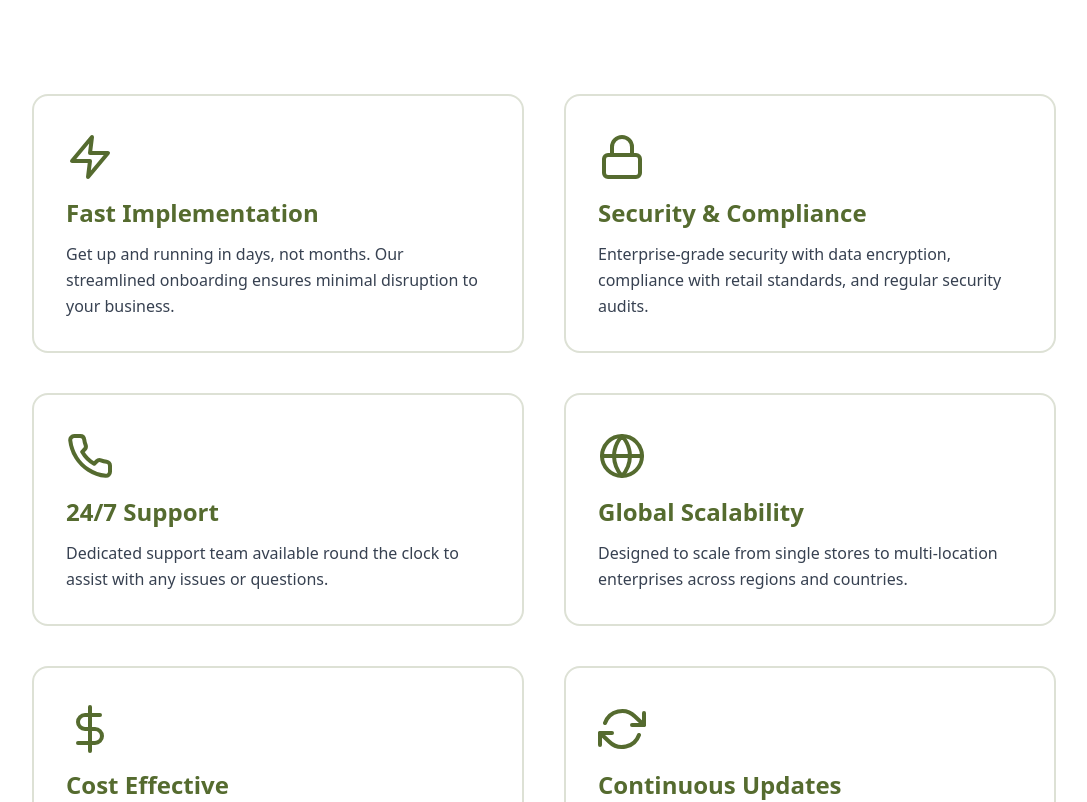
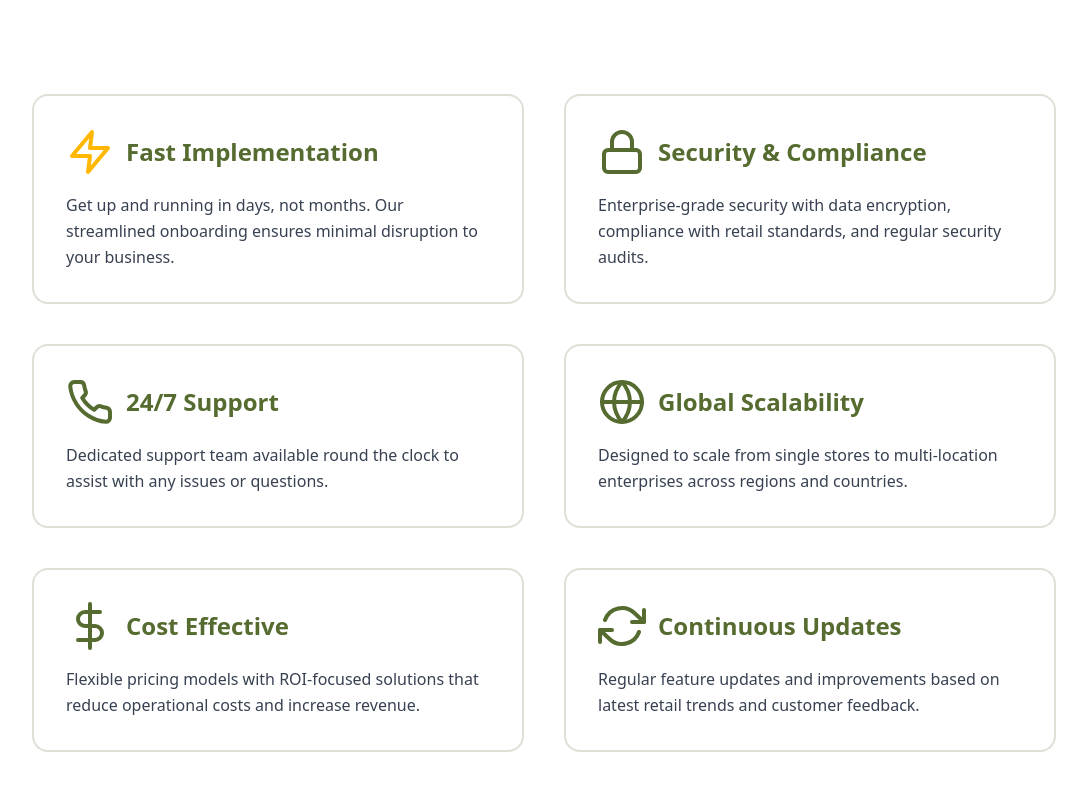
Before and after one commit to BhadraSuman/QuickShelf-FE, a Next.js app: page / in a window 1280 px wide. Shown: the part 4124-4926 px from the top of the page, without its empty margins (96-1183 px from the left). Built offline with nearby package versions, Linux system fonts and the light colour scheme.

Commit message:
Refactor Navigation and Home components to enhance UI with improved layout and link usage

```diff
--- a/app/page.tsx
+++ b/app/page.tsx
@@ -167,57 +167,57 @@ export default function Home() {
                     </div>
                     <div className="grid grid-cols-1 md:grid-cols-2 gap-10">
                         <div className="bg-white rounded-2xl p-8 border-2 border-olive/20 hover:border-yellow-300 hover:shadow-lg transition-all duration-300">
-                            <div className="text-5xl mb-4">
-                                <FiZap className="inline text-5xl" />
+                            <div className="flex items-center gap-3 mb-4">
+                                <FiZap className="text-3xl sm:text-5xl text-yellow-500" />
+                                <h3 className="text-xl sm:text-2xl font-bold text-olive m-0">Fast Implementation</h3>
                             </div>
-                            <h3 className="text-2xl font-bold text-olive mb-3">Fast Implementation</h3>
                             <p className="text-gray-700 leading-relaxed">
                                 Get up and running in days, not months. Our streamlined onboarding ensures minimal disruption to your
                                 business.
                             </p>
                         </div>
                         <div className="bg-white rounded-2xl p-8 border-2 border-olive/20 hover:border-yellow-300 hover:shadow-lg transition-all duration-300">
-                            <div className="text-5xl mb-4">
-                                <FiLock className="inline text-5xl" />
+                            <div className="flex items-center gap-3 mb-4">
+                                <FiLock className="text-3xl sm:text-5xl text-olive" />
+                                <h3 className="text-xl sm:text-2xl font-bold text-olive m-0">Security & Compliance</h3>
                             </div>
-                            <h3 className="text-2xl font-bold text-olive mb-3">Security & Compliance</h3>
                             <p className="text-gray-700 leading-relaxed">
                                 Enterprise-grade security with data encryption, compliance with retail standards, and regular security
                                 audits.
                             </p>
                         </div>
                         <div className="bg-white rounded-2xl p-8 border-2 border-olive/20 hover:border-yellow-300 hover:shadow-lg transition-all duration-300">
-                            <div className="text-5xl mb-4">
-                                <FiPhone className="inline text-5xl" />
+                            <div className="flex items-center gap-3 mb-4">
+                                <FiPhone className="text-3xl sm:text-5xl text-olive" />
+                                <h3 className="text-xl sm:text-2xl font-bold text-olive m-0">24/7 Support</h3>
                             </div>
-                            <h3 className="text-2xl font-bold text-olive mb-3">24/7 Support</h3>
                             <p className="text-gray-700 leading-relaxed">
                                 Dedicated support team available round the clock to assist with any issues or questions.
                             </p>
                         </div>
                         <div className="bg-white rounded-2xl p-8 border-2 border-olive/20 hover:border-yellow-300 hover:shadow-lg transition-all duration-300">
-                            <div className="text-5xl mb-4">
-                                <FiGlobe className="inline text-5xl" />
+                            <div className="flex items-center gap-3 mb-4">
+                                <FiGlobe className="text-3xl sm:text-5xl text-olive" />
+                                <h3 className="text-xl sm:text-2xl font-bold text-olive m-0">Global Scalability</h3>
                             </div>
-                            <h3 className="text-2xl font-bold text-olive mb-3">Global Scalability</h3>
                             <p className="text-gray-700 leading-relaxed">
                                 Designed to scale from single stores to multi-location enterprises across regions and countries.
                             </p>
                         </div>
                         <div className="bg-white rounded-2xl p-8 border-2 border-olive/20 hover:border-yellow-300 hover:shadow-lg transition-all duration-300">
-                            <div className="text-5xl mb-4">
-                                <FiDollarSign className="inline text-5xl" />
+                            <div className="flex items-center gap-3 mb-4">
+                                <FiDollarSign className="text-3xl sm:text-5xl text-olive" />
+                                <h3 className="text-xl sm:text-2xl font-bold text-olive m-0">Cost Effective</h3>
                             </div>
-                            <h3 className="text-2xl font-bold text-olive mb-3">Cost Effective</h3>
                             <p className="text-gray-700 leading-relaxed">
                                 Flexible pricing models with ROI-focused solutions that reduce operational costs and increase revenue.
                             </p>
                         </div>
                         <div className="bg-white rounded-2xl p-8 border-2 border-olive/20 hover:border-yellow-300 hover:shadow-lg transition-all duration-300">
-                            <div className="text-5xl mb-4">
-                                <FiRefreshCw className="inline text-5xl" />
+                            <div className="flex items-center gap-3 mb-4">
+                                <FiRefreshCw className="text-3xl sm:text-5xl text-olive" />
+                                <h3 className="text-xl sm:text-2xl font-bold text-olive m-0">Continuous Updates</h3>
                             </div>
-                            <h3 className="text-2xl font-bold text-olive mb-3">Continuous Updates</h3>
                             <p className="text-gray-700 leading-relaxed">
                                 Regular feature updates and improvements based on latest retail trends and customer feedback.
                             </p>
--- a/components/Navigation.tsx
+++ b/components/Navigation.tsx
@@ -1,6 +1,7 @@
 "use client";
 
 import { useEffect, useRef, useState } from "react";
+import Link from "next/link";
 import { FiMenu, FiX, FiZap } from "react-icons/fi";
 
 export default function Navigation() {
@@ -55,34 +56,37 @@ export default function Navigation() {
                 <div className="px-4 sm:px-6 lg:px-8 py-4 md:py-5">
                     <div className="max-w-7xl mx-auto flex items-center justify-between">
                         {/* Logo */}
-                        <a href="/" className="flex items-center gap-3">
+                        <Link href="/" className="flex items-center gap-3">
                             <div className="w-11 h-11 bg-gradient-to-br from-olive-dark via-yellow-200 to-yellow-500 rounded-xl flex items-center justify-center shadow-lg">
                                 <FiZap className="text-white text-2xl" />
                             </div>
                             <span className="text-2xl sm:text-3xl font-black text-olive-600 tracking-tight">Quickshelf</span>
-                        </a>
+                        </Link>
 
                         {/* Desktop Menu */}
                         <ul className="hidden sm:flex gap-10 text-base sm:text-lg font-bold">
                             <li>
-                                <a href="/" className="text-olive hover:text-yellow-500 transition-colors duration-300 relative group">
+                                <Link href="/" className="text-olive hover:text-yellow-500 transition-colors duration-300 relative group">
                                     Home
                                     <span className="absolute bottom-0 left-0 w-0 h-0.5 bg-yellow-500 rounded-full group-hover:w-full transition-all duration-300"></span>
-                                </a>
+                                </Link>
                             </li>
                             <li>
-                                <a href="/about" className="text-olive hover:text-yellow-500 transition-colors duration-300 relative group">
+                                <Link
+                                    href="/about"
+                                    className="text-olive hover:text-yellow-500 transition-colors duration-300 relative group"
+                                >
                                     About
                                     <span className="absolute bottom-0 left-0 w-0 h-0.5 bg-yellow-500 rounded-full group-hover:w-full transition-all duration-300"></span>
-                                </a>
+                                </Link>
                             </li>
                             <li>
-                                <a
+                                <Link
                                     href="/contact"
                                     className="px-6 py-2 rounded-lg  bg-olive text-white font-bold shadow-md hover:shadow-lg hover:bg-olive/80 hover:text-white transition-all"
                                 >
                                     Contact
-                                </a>
+                                </Link>
                             </li>
                         </ul>
 
@@ -149,31 +153,31 @@ export default function Navigation() {
                         {/* Menu Items */}
                         <ul className="flex flex-col p-4 space-y-4">
                             <li>
-                                <a
+                                <Link
                                     href="/"
                                     className="block text-olive text-lg font-bold hover:text-yellow-500 transition-colors duration-300 py-3 px-4 hover:bg-yellow-50 rounded-lg"
                                     onClick={() => setIsOpen(false)}
                                 >
                                     Home
-                                </a>
+                                </Link>
                             </li>
                             <li>
-                                <a
+                                <Link
                                     href="/about"
                                     className="block text-olive text-lg font-bold hover:text-yellow-500 transition-colors duration-300 py-3 px-4 hover:bg-yellow-50 rounded-lg"
                                     onClick={() => setIsOpen(false)}
                                 >
                                     About
-                                </a>
+                                </Link>
                             </li>
                             <li>
-                                <a
+                                <Link
                                     href="/contact"
                                     className="block px-4 py-3 rounded-lg bg-yellow-400 text-olive font-bold text-center hover:bg-yellow-500 transition-all"
                                     onClick={() => setIsOpen(false)}
                                 >
                                     Contact
-                                </a>
+                                </Link>
                             </li>
                         </ul>
                     </div>
```
